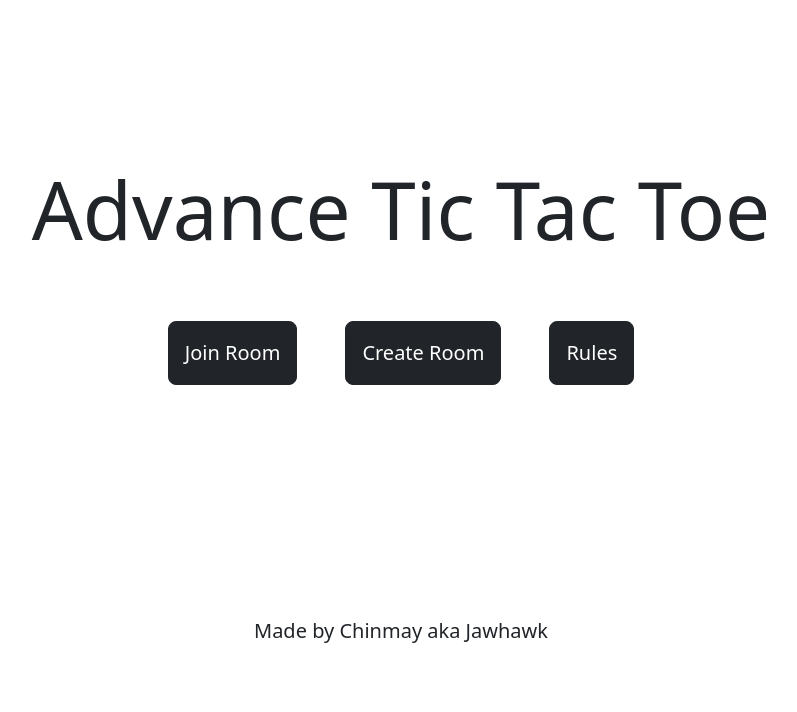
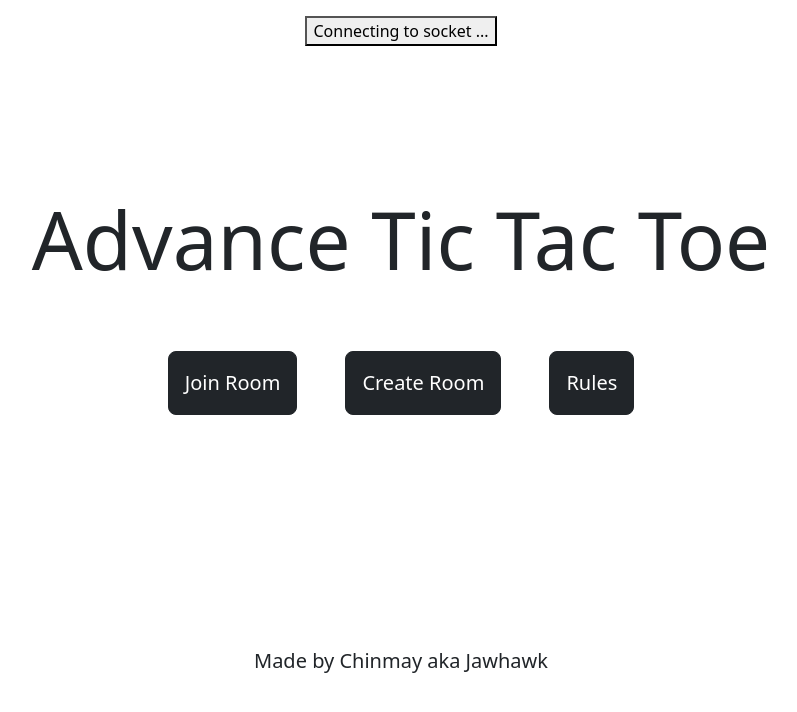
Before and after one commit to JawHawk/Advance-Tic-Tac-Toe, a React (Vite) app in the folder client-main/: page / in a window 1280 px wide. Shown: the top 712 px of the page, without its empty margins (239-1036 px from the left). Built offline with nearby package versions, Linux system fonts and the light colour scheme; no server answers.

Commit message:
fixes: minor

```diff
--- a/client-main/src/App.jsx
+++ b/client-main/src/App.jsx
@@ -5,14 +5,19 @@ import { useState,useEffect } from 'react';
 import {io} from 'socket.io-client';
 
 const socket = io('https://advance-tictactoe-server.onrender.com/',{secure: true})
-socket.on('connect',()=>{
-  console.log('connected to socket');
-})
+
 
 function App() {
   const [RoomId, setRoomId] = useState({roomId: null,create: false});
   const [Play, setPlay] = useState(false);
   const [PlayerNum, setPlayerNum] = useState();
+  const [connect, setconnect] = useState(false);
+
+  useEffect(()=>{
+    socket.on('connect',()=>{
+      setconnect(true);
+    })
+  },[])
 
   useEffect(() => {
     if(RoomId.roomId){
@@ -31,9 +36,10 @@ function App() {
 
   return (
       <div className="App">
+
         {
           !Play ? <>
-          <Landing setRoomId={setRoomId} play={Play} />
+          <Landing setRoomId={setRoomId} connect={connect}/>
           <p className='lead'>Made by Chinmay aka Jawhawk</p>
           </>
           : <Home playerNum={PlayerNum} socket={socket} roomId={RoomId.roomId} />
--- a/client-main/src/pages/Landing.jsx
+++ b/client-main/src/pages/Landing.jsx
@@ -3,9 +3,10 @@ import { useState } from 'react'
 import Fade from 'react-bootstrap/Fade';
 
 
-export default function Landing({setRoomId}) {
+export default function Landing({setRoomId,connect}) {
   const [collapseOpen, setcollapseOpen] = useState(false);
   const [room, setroom] = useState(null)
+
   function createRoom(){
     setRoomId(
       {roomId:String(Math.floor(Math.random()*10000000)), create: true}
@@ -13,6 +14,10 @@ export default function Landing({setRoomId}) {
   }
 
   return (
+    <>
+    <button >
+      {!connect ? 'Connecting to socket ...' : 'Connected, you can play now !!'}
+    </button>
     <div className='d-flex flex-column justify-content-center gap-5' style={{height: '75vh'}}>
         <p className='display-1 '>Advance Tic Tac Toe</p>
         <div className='d-flex justify-content-center gap-5'>
@@ -37,5 +42,6 @@ export default function Landing({setRoomId}) {
           </div>
         </Fade>
     </div>
+    </>
   )
 }
```
